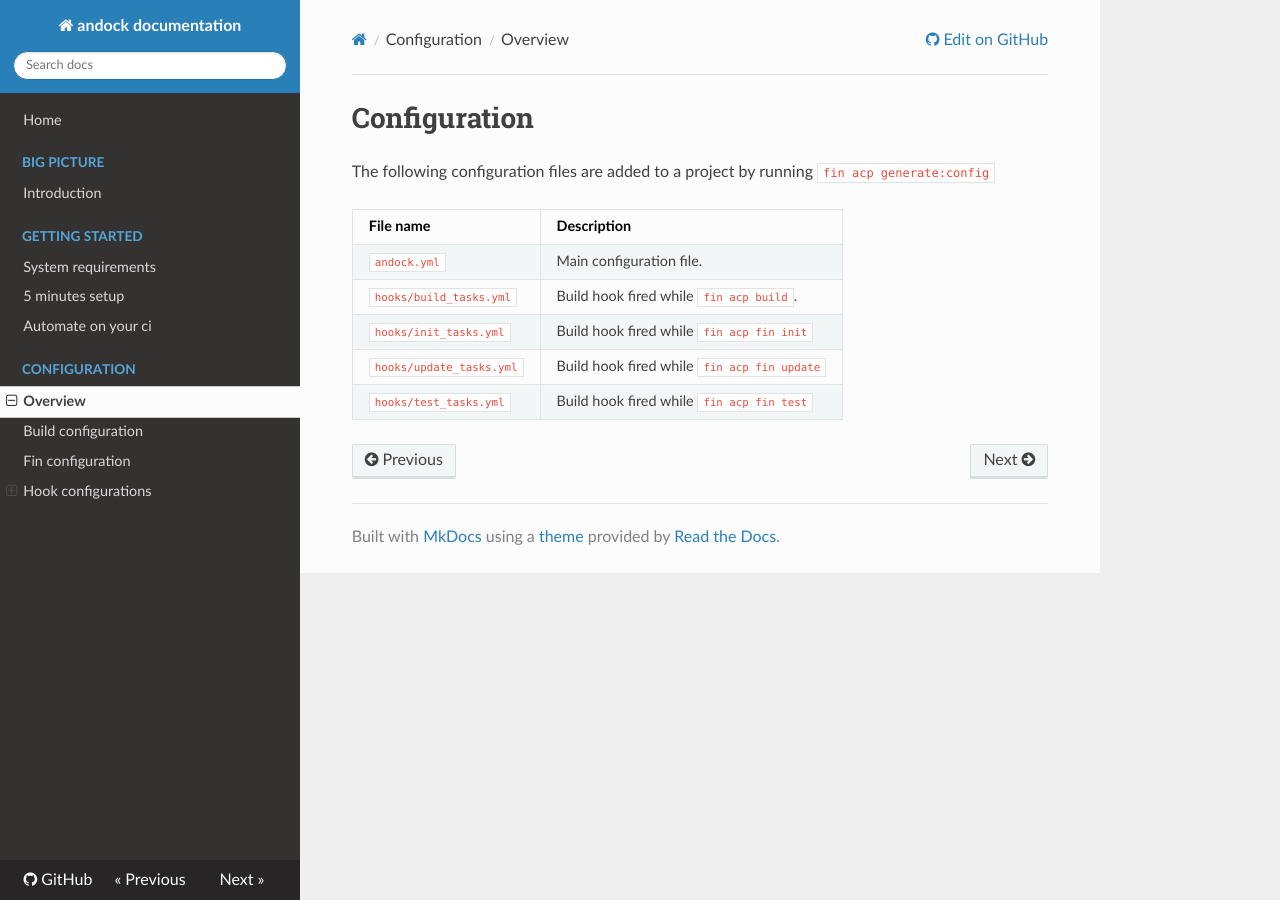
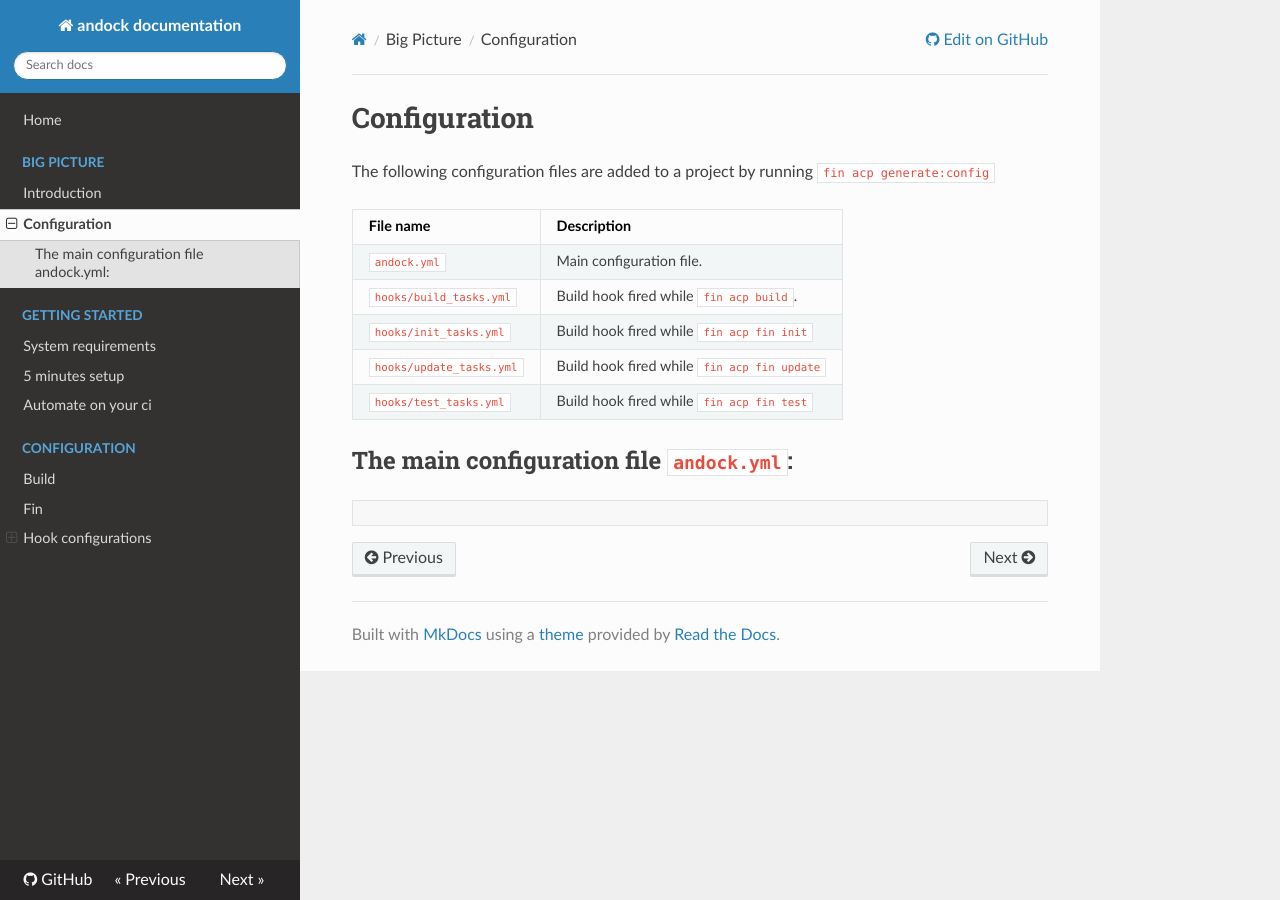
Before and after one commit to andock/andock, an MkDocs documentation site: the page built from docs/big-picture/configuration-structure.md, in a window 1280 px wide. Built offline with MkDocs 1.6.1, drawn with Linux system fonts in a browser that asks for light colours; nearby versions of some CDN libraries; old or Windows-style settings are respelled for this version of MkDocs.

Commit message:
Update documentation. ^

````diff
--- a/docs/configuration/overview.md
+++ b/docs/big-picture/configuration-structure.md
@@ -8,3 +8,8 @@
 | `hooks/init_tasks.yml`     | Build hook fired while `fin acp fin init` |
 | `hooks/update_tasks.yml`   | Build hook fired while `fin acp fin update`|
 | `hooks/test_tasks.yml`     | Build hook fired while `fin acp fin test`|
+
+## The main configuration file `andock.yml`:
+
+```
+```
--- a/mkdocs.yml
+++ b/mkdocs.yml
@@ -8,13 +8,13 @@
   - Home: index.md
   - Big Picture:
     - Introduction: big-picture/introduction.md
+    - Configuration: big-picture/configuration-structure.md
   - Getting started:
     - System requirements: getting-started/system-requirements.md
     - 5 minutes setup: getting-started/docksal.md
     - Automate on your ci: getting-started/ci.md
   - Configuration:
-    - Overview: configuration/overview.md
-    - Build configuration: configuration/build.md
-    - Fin configuration: configuration/fin.md
+    - Build: configuration/build.md
+    - Fin: configuration/fin.md
     - Hook configurations:
       - Drupal: configuration/example-drupal-hooks.md
````
Also changed, not shown: docs/big-picture/introduction.md (added, +36 -0 lines), docs/getting-started/build.md (deleted, +0 -10 lines).
